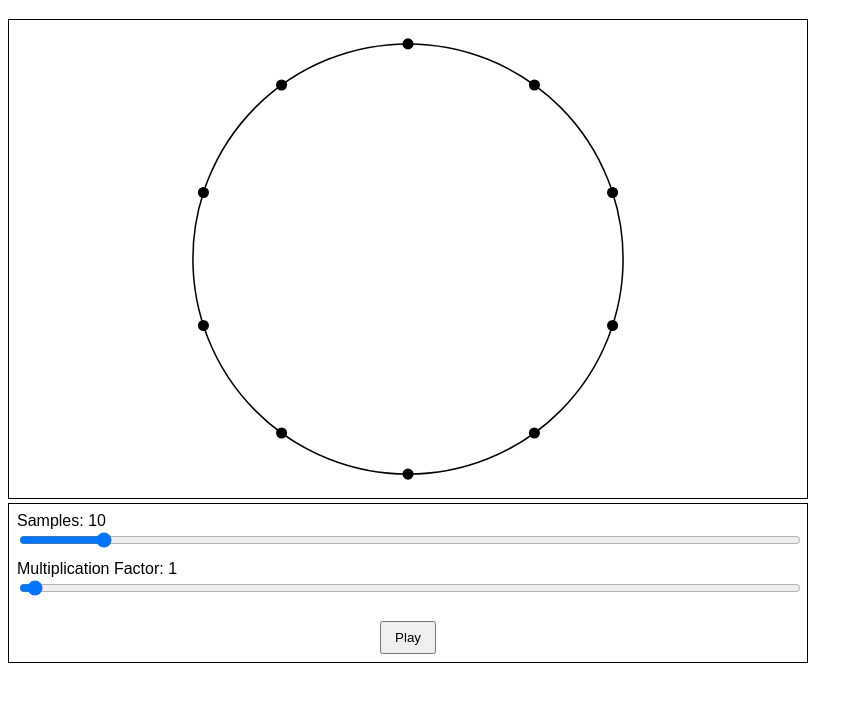
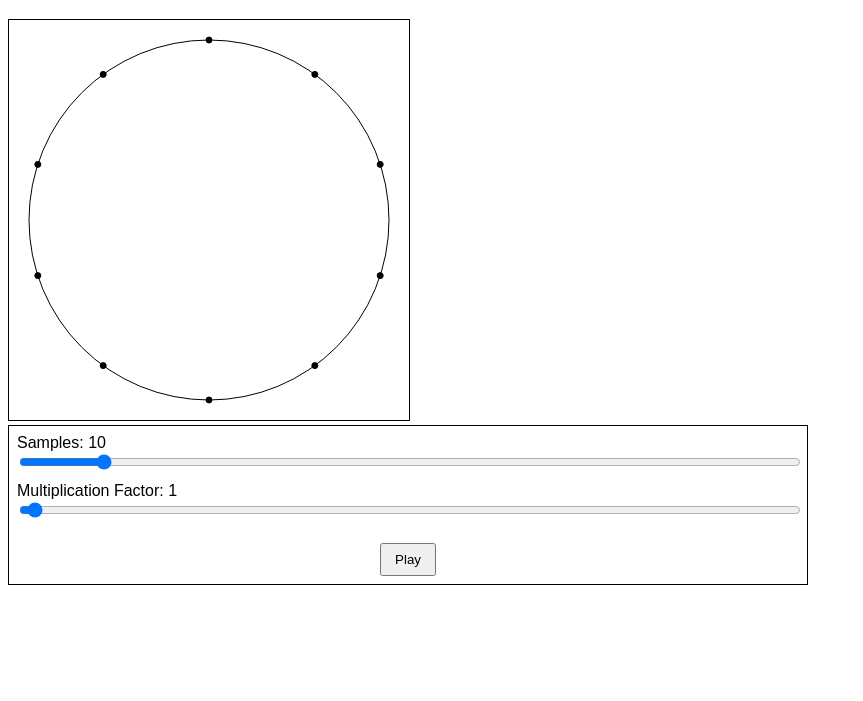
Before and after one commit to matt4222/tsr-cfd-sept-2022, a website built with webpack: page src/index.html in a window 1280 px wide. Shown: the part 61-762 px from the top of the page, without its empty margins (0-863 px from the left). Built offline with nearby package versions, Linux system fonts and the light colour scheme.

Commit message:
dev: Using canvas instead of svg

```diff
--- a/src/Board.ts
+++ b/src/Board.ts
@@ -1,6 +1,7 @@
-import { r, svgns } from "./constants";
+import { r, r0, x0, y0 } from "./constants";
 import { Config } from "./interfaces/Config";
-import { drawLine, getAngle, getCirclePoint, querySelector } from "./utils";
+import { Point } from "./interfaces/Point";
+import { getAngle, getCirclePoint, querySelector } from "./utils";
 
 export class Board {
   config: Config = {
@@ -9,14 +10,36 @@ export class Board {
   };
 
   clean() {
-    querySelector("svg g.samples").innerHTML = "";
-    querySelector("svg g.lines").innerHTML = "";
+    const canvas: HTMLCanvasElement = querySelector("canvas");
+    if (canvas.getContext !== null) {
+      const ctx = canvas.getContext("2d");
+      if (ctx === null) {
+        throw new Error("ctx not exist.");
+      }
+
+      ctx.clearRect(0, 0, 400, 400);
+    }
   }
 
   draw() {
     this.clean();
+    this.drawCirle();
     this.drawSamplePoints();
     this.drawLines();
+  }
+
+  drawCirle() {
+    const canvas: HTMLCanvasElement = querySelector("canvas");
+    if (canvas.getContext !== null) {
+      const ctx = canvas.getContext("2d");
+      if (ctx === null) {
+        throw new Error("ctx not exist.");
+      }
+
+      ctx.beginPath();
+      ctx.arc(x0, y0, r0, 0, Math.PI * 2);
+      ctx.stroke();
+    }
   }
 
   drawLines() {
@@ -26,26 +49,44 @@ export class Board {
       const p1 = getCirclePoint(angle1);
       const angle2 = getAngle(i * this.config.multiplicationFactor, samples);
       const p2 = getCirclePoint(angle2);
-      drawLine(p1, p2);
+      this.drawLine(p1, p2);
+    }
+  }
+
+  drawLine(p1: Point, p2: Point): void {
+    const canvas: HTMLCanvasElement = querySelector("canvas");
+    if (canvas.getContext !== null) {
+      const ctx = canvas.getContext("2d");
+      if (ctx === null) {
+        throw new Error("ctx not exist.");
+      }
+
+      ctx.beginPath();
+      ctx.moveTo(p1.x, p1.y);
+      ctx.lineTo(p2.x, p2.y);
+      ctx.stroke();
     }
   }
 
   drawSamplePoints() {
     const samples = this.config.samples;
 
-    console.log("start");
+    const canvas: HTMLCanvasElement = querySelector("canvas");
+    if (canvas.getContext !== null) {
+      const ctx = canvas.getContext("2d");
+      if (ctx === null) {
+        throw new Error("ctx not exist.");
+      }
 
-    const container = querySelector("g.samples");
+      for (let i = 0; i < samples; i++) {
+        const angle = getAngle(i, samples);
+        const { x, y } = getCirclePoint(angle);
 
-    for (let i = 0; i < samples; i++) {
-      const angle = getAngle(i, samples);
-      const { x, y } = getCirclePoint(angle);
-
-      const circle = document.createElementNS(svgns, "circle");
-      circle.setAttributeNS(null, "cx", x + "");
-      circle.setAttributeNS(null, "cy", String(y));
-      circle.setAttributeNS(null, "r", r.toString());
-      container.appendChild(circle);
+        ctx.beginPath();
+        ctx.arc(x, y, r, 0, Math.PI * 2);
+        ctx.fill();
+        ctx.stroke();
+      }
     }
   }
 
--- a/src/constants.ts
+++ b/src/constants.ts
@@ -1,7 +1,5 @@
-export const r = 1;
+export const r = 3;
 
-export const x0 = 50;
-export const y0 = 50;
-export const r0 = 45;
-
-export const svgns = "http://www.w3.org/2000/svg";
+export const x0 = 200;
+export const y0 = 200;
+export const r0 = 180;
--- a/src/index.html
+++ b/src/index.html
@@ -8,11 +8,9 @@
   </head>
   <body>
     <h1>Multiplication</h1>
-    <svg viewBox="0 0 100 100" xmlns="http://www.w3.org/2000/svg">
-      <circle cx="50" cy="50" r="45" />
-      <g class="samples"></g>
-      <g class="lines"></g>
-    </svg>
+
+    <canvas height="400" width="400"></canvas>
+
     <div class="command">
       <label class="samples">
         <div>Samples: <span>34</span></div>
--- a/src/style.scss
+++ b/src/style.scss
@@ -1,4 +1,4 @@
-$color: black;
+$color: rgb(0, 0, 0);
 
 * {
   box-sizing: border-box;
@@ -8,27 +8,8 @@ body {
   font-family: sans-serif;
 }
 
-svg {
+canvas {
   border: 0.1em solid $color;
-  width: 50em;
-  height: 30em;
-
-  g.lines {
-    line {
-      stroke: $color;
-      stroke-width: 0.02em;
-    }
-  }
-}
-
-circle {
-  fill: transparent;
-  stroke: $color;
-  stroke-width: 0.02em;
-}
-
-.samples circle {
-  fill: $color;
 }
 
 div.command {
--- a/src/utils.ts
+++ b/src/utils.ts
@@ -1,4 +1,4 @@
-import { x0, r0, y0, svgns } from "./constants";
+import { x0, r0, y0 } from "./constants";
 import { Point } from "./interfaces/Point";
 
 export const getAngle = (i: number, samples: number) => {
@@ -27,17 +27,6 @@ export const querySelector = <T extends Element>(
   return elt as T;
 };
 
-const lineContainer = querySelector("svg g.lines");
-
-export const drawLine = (p1: Point, p2: Point): void => {
-  const line = document.createElementNS(svgns, "line");
-  line.setAttributeNS(null, "x1", p1.x + "");
-  line.setAttributeNS(null, "y1", p1.y + "");
-  line.setAttributeNS(null, "x2", p2.x + "");
-  line.setAttributeNS(null, "y2", p2.y + "");
-  lineContainer.appendChild(line);
-};
-
 export const sleep = (delay: number) => {
   return new Promise((resolve) => {
     setTimeout(resolve, delay);
```
